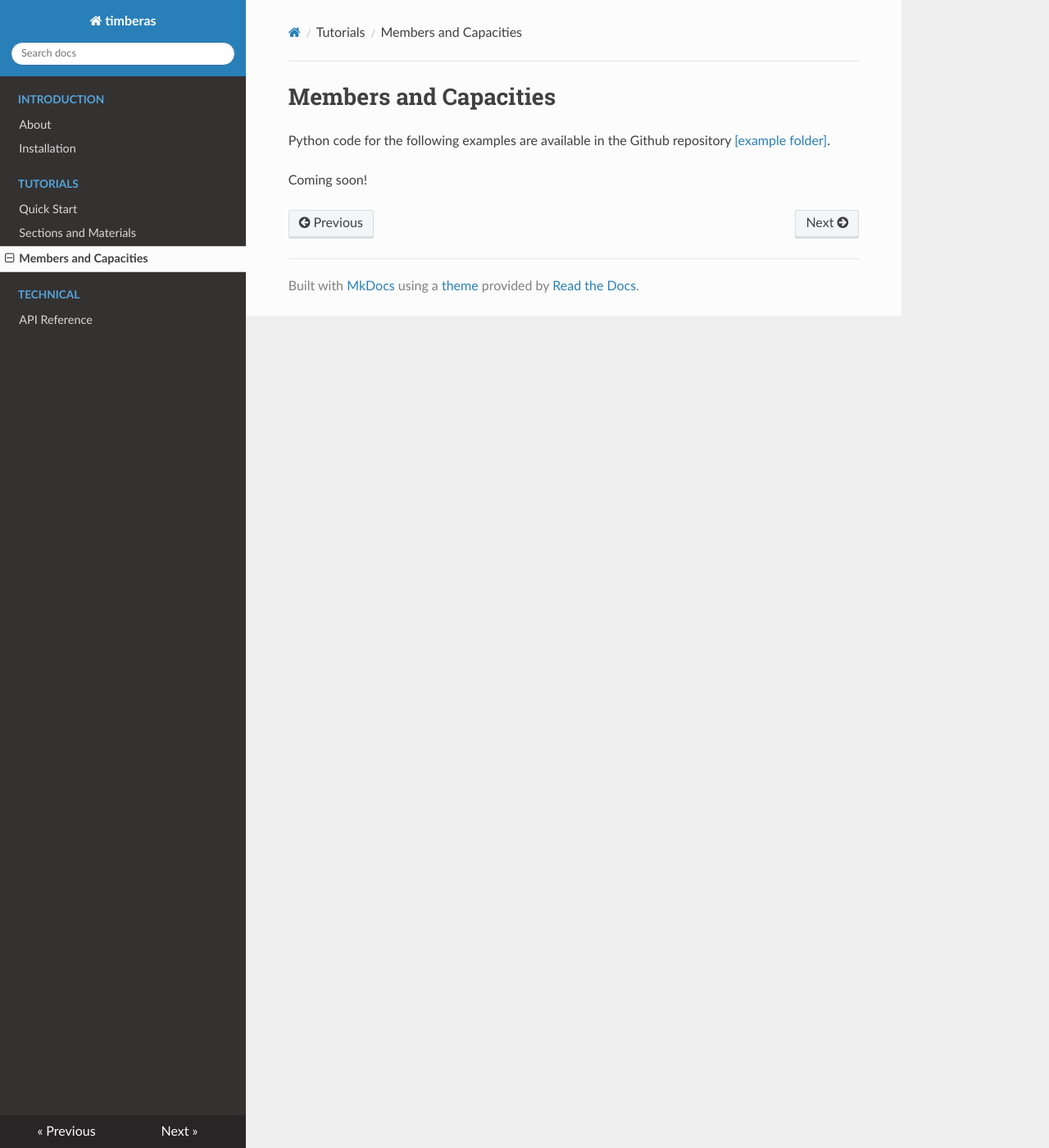
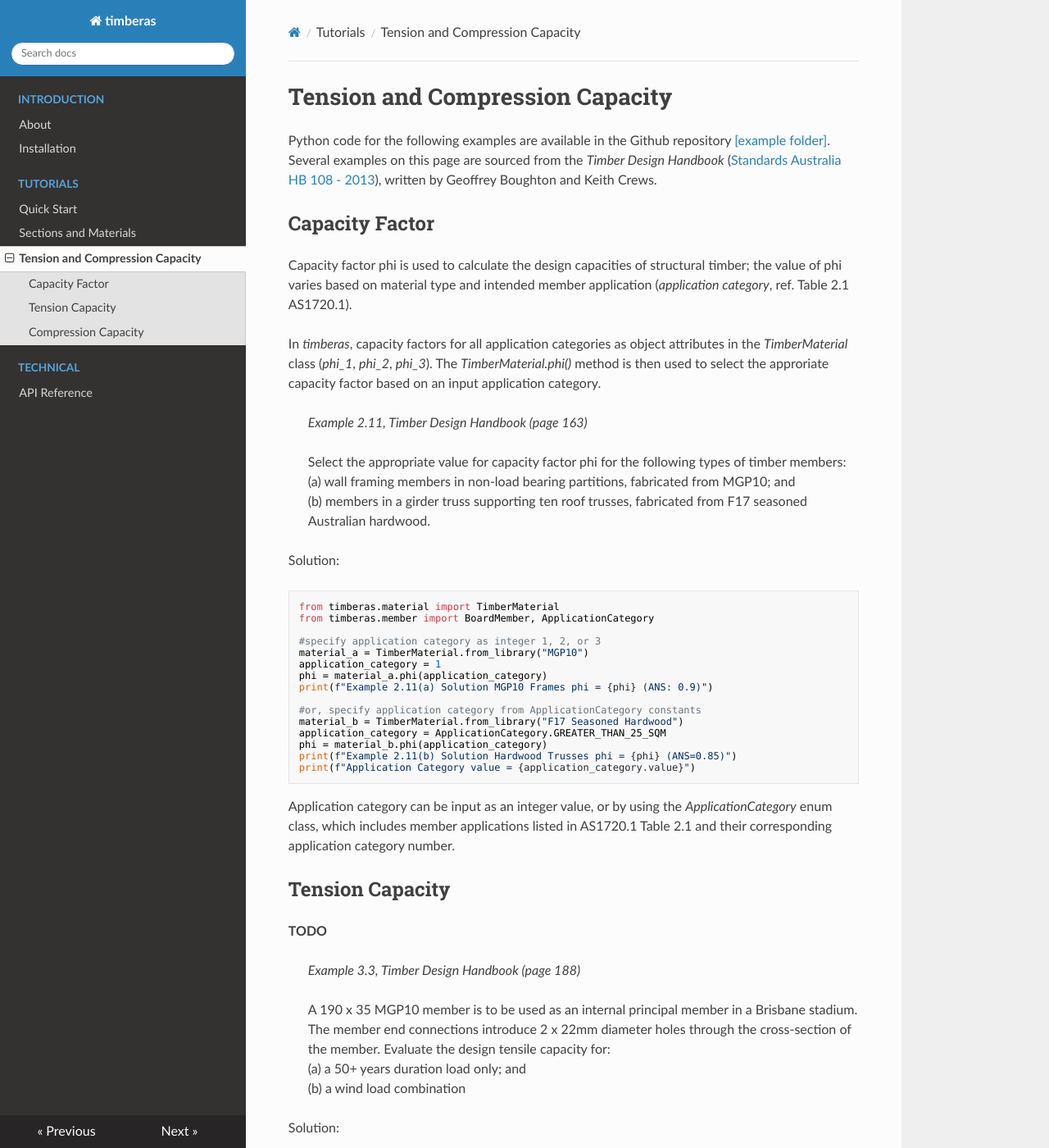
Before and after one commit to Folded-Structures-Lab/timber-as, an MkDocs documentation site: the page built from docs/tutorial-3.md, in a window 1280 px wide and 1400 px high. Shown: the whole window at 82% size. Built offline with MkDocs 1.6.1, drawn with Linux system fonts in a browser that asks for light colours; nearby versions of some CDN libraries; some of the changed text lies outside the part shown.

Commit message:
docs WIP - phi and tension capacity added

````diff
--- a/docs/tutorial-3.md
+++ b/docs/tutorial-3.md
@@ -1,6 +1,94 @@
 
-# Members and Capacities
+# Tension and Compression Capacity
 
-Python code for the following examples are available in the Github repository [[example folder]](https://github.com/Folded-Structures-Lab/timber-as/tree/main/examples/tutorial_3.py).
+Python code for the following examples are available in the Github repository [[example folder]](https://github.com/Folded-Structures-Lab/timber-as/tree/main/examples/tutorial_3.py). Several examples on this page are sourced from the *Timber Design Handbook* ([Standards Australia HB 108 - 2013](https://infostore.saiglobal.com/en-us/standards/sa-hb-108-2013-119982_saig_as_as_251451/)), written by Geoffrey Boughton and Keith Crews.
 
-Coming soon!
+
+## Capacity Factor
+
+Capacity factor phi is used to calculate the design capacities of structural timber; the value of phi varies based on material type and intended member application (*application category*, ref. Table 2.1 AS1720.1).
+
+In *timberas*, capacity factors for all application categories as object attributes in the *TimberMaterial* class (*phi_1*, *phi_2*, *phi_3*). The *TimberMaterial.phi()* method is then used to select the approriate capacity factor based on an input application category.
+
+>*Example 2.11, Timber Design Handbook (page 163)*
+>
+> Select the appropriate value for capacity factor phi for the following types of timber members:
+> (a) wall framing members in non-load bearing partitions, fabricated from MGP10; and
+> (b) members in a girder truss supporting ten roof trusses, fabricated from F17 seasoned Australian hardwood.
+
+
+Solution:
+```
+from timberas.material import TimberMaterial
+from timberas.member import BoardMember, ApplicationCategory
+
+#specify application category as integer 1, 2, or 3
+material_a = TimberMaterial.from_library("MGP10")
+application_category = 1
+phi = material_a.phi(application_category)
+print(f"Example 2.11(a) Solution MGP10 Frames phi = {phi} (ANS: 0.9)")
+
+#or, specify application category from ApplicationCategory constants
+material_b = TimberMaterial.from_library("F17 Seasoned Hardwood")
+application_category = ApplicationCategory.GREATER_THAN_25_SQM
+phi = material_b.phi(application_category)
+print(f"Example 2.11(b) Solution Hardwood Trusses phi = {phi} (ANS=0.85)")
+print(f"Application Category value = {application_category.value}")
+```
+
+Application category can be input as an integer value, or by using the *ApplicationCategory* enum class, which includes member applications listed in AS1720.1 Table 2.1 and their corresponding application category number.
+
+## Tension Capacity
+
+
+**TODO**
+
+>*Example 3.3, Timber Design Handbook (page 188)*
+>
+> A 190 x 35 MGP10 member is to be used as an internal principal member in a Brisbane stadium. The member end connections introduce 2 x 22mm diameter holes through the cross-section of the member. Evaluate the design tensile capacity for:
+> (a) a 50+ years duration load only; and
+> (b) a wind load combination
+
+Solution:
+```
+from timberas.geometry import TimberSection as TS
+from timberas.material import TimberMaterial as TM
+from timberas.member import BoardMember, DurationFactorStrength
+
+#create a section and remove bolt holes from section tensile area
+sec = TS.from_library("190x35")
+sec.A_t = sec.A_g - 2 * 22 * sec.b
+
+#create a material and update properties from the section size
+mat = TM.from_library("MGP10")
+mat.update_from_section_size(sec.d)
+
+#create a member
+member = BoardMember(
+    sec=sec,
+    mat=mat,
+    application_cat=2,
+    k_1=0.57,
+    high_temp_latitude=False
+)
+
+print(
+    "EG3.3(a) Design tensile capacity for permanent action case "
+    f"(k_1 = {member.k_1}), N_dt = {member.N_dt} (ANS: 14.5 kN)"
+)
+
+#update the member load duration factor
+member.update_k_1(DurationFactorStrength.FIVE_SECONDS)
+print(
+    "EG3.3(b) Design tensile capacity for wind action case "
+    f"(k_1 = {member.k_1}), N_dt = {member.N_dt} (ANS: 25.4 kN)"
+)
+print(f"k_1={DurationFactorStrength.FIVE_SECONDS}={member.k_1}")
+
+```
+
+
+## Compression Capacity
+
+
+**TODO**
--- a/mkdocs.yml
+++ b/mkdocs.yml
@@ -33,7 +33,7 @@ nav:
   - Tutorials:
     - Quick Start: tutorial-1.md
     - Sections and Materials: tutorial-2.md
-    - Members and Capacities: tutorial-3.md
+    - Tension and Compression Capacity: tutorial-3.md
   - Technical:
     - API Reference: reference.md
 
````
Also changed, not shown: docs/tutorial-2.md (+1 -1 lines), 1 other file.
